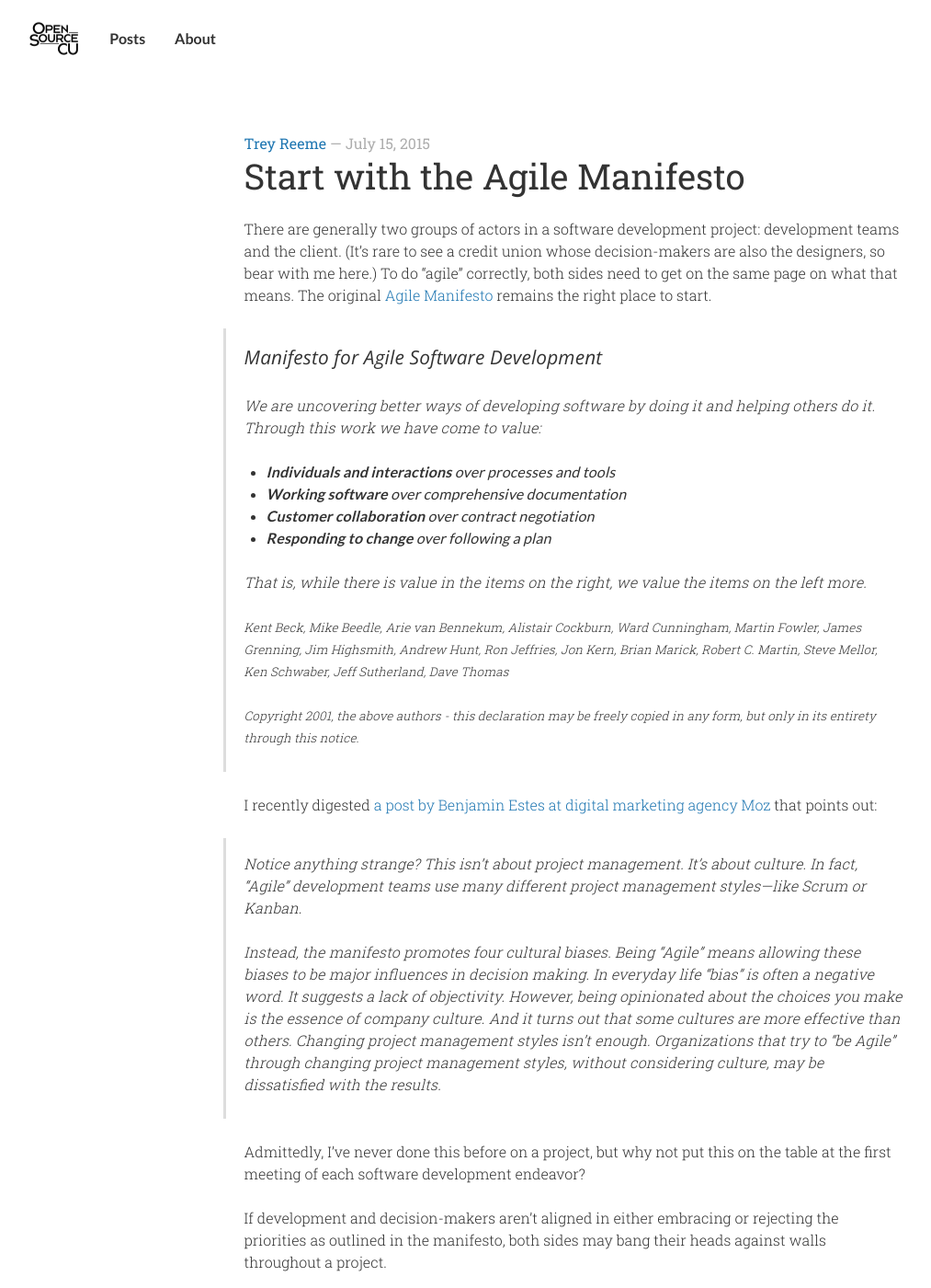
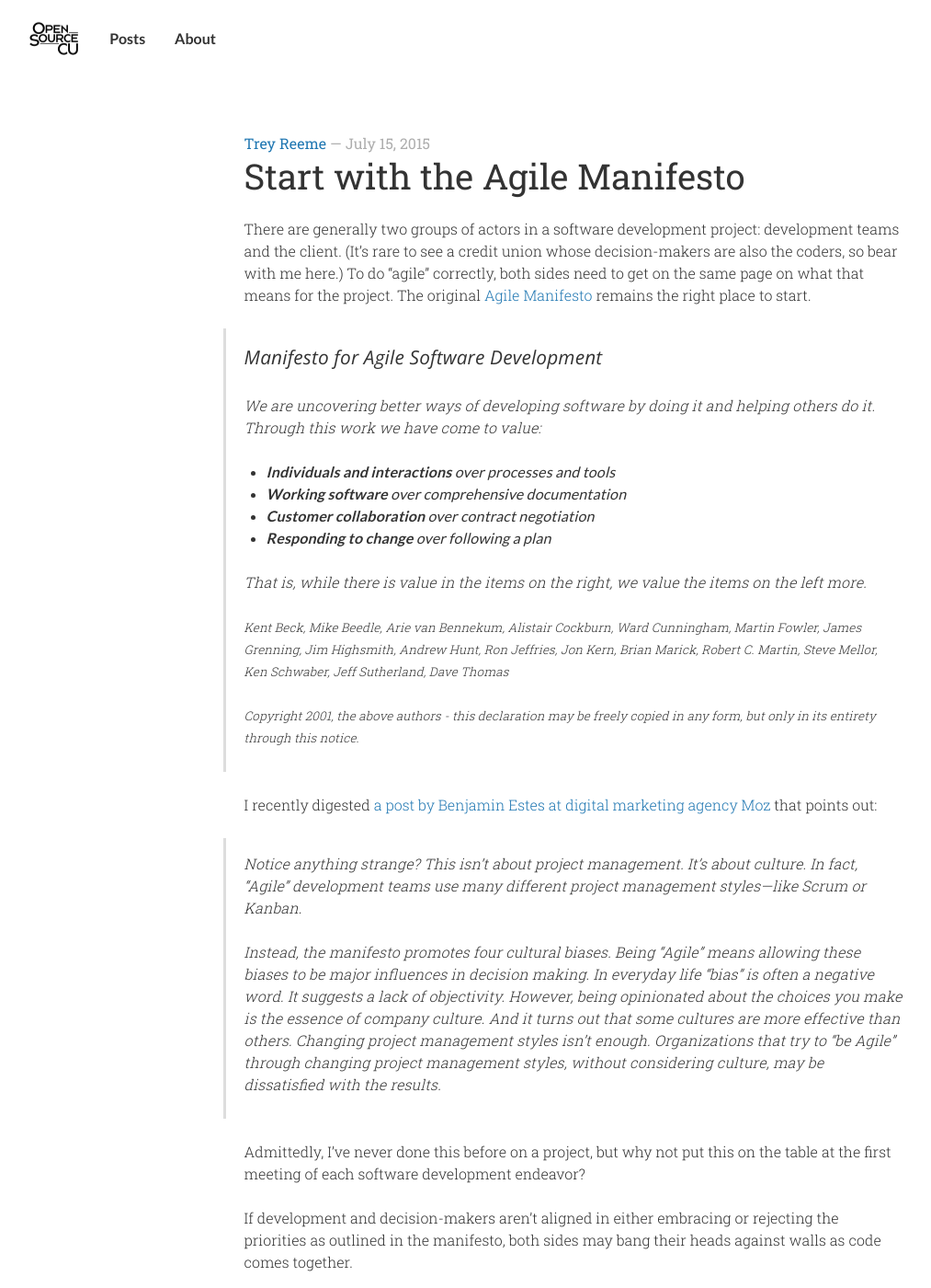
Before and after one commit to opensourcecu/opensourcecu.github.io, a Jekyll site: the page built from _posts/2015-07-15-agile.md, in a window 1280 px wide and 1400 px high. Shown: the whole window at 92% size, without its empty margins (16-1029 px from the left). Built offline with Jekyll 4.4.1, drawn with Linux system fonts in a browser that asks for light colours; nearby versions of some CDN libraries; some web fonts are replaced; comment, search, counter and statistics services are not loaded.

Commit message:
Edits to content
Clarified points in content

```diff
--- a/_posts/2015-07-15-agile.md
+++ b/_posts/2015-07-15-agile.md
@@ -12,7 +12,7 @@ author:
   image: authors/trey.png
 ---
 
-There are generally two groups of actors in a software development project: development teams and the client. (It’s rare to see a credit union whose decision-makers are also the designers, so bear with me here.)  To do “agile” correctly, both sides need to get on the same page on what that means. The original [Agile Manifesto](http://agilemanifesto.org) remains the right place to start.
+There are generally two groups of actors in a software development project: development teams and the client. (It’s rare to see a credit union whose decision-makers are also the coders, so bear with me here.)  To do “agile” correctly, both sides need to get on the same page on what that means for the project. The original [Agile Manifesto](http://agilemanifesto.org) remains the right place to start.
 
 > ## Manifesto for Agile Software Development
 > We are uncovering better ways of developing software by doing it and helping others do it. Through this work we have come to value:
@@ -37,7 +37,7 @@ I recently digested [a post by Benjamin Estes at digital marketing agency Moz](h
 
 Admittedly, I've never done this before on a project, but why not put this on the table at the first meeting of each software development endeavor?
 
-If development and decision-makers aren't aligned in either embracing or rejecting the priorities as outlined in the manifesto, both sides may bang their heads against walls throughout a project.
+If development and decision-makers aren't aligned in either embracing or rejecting the priorities as outlined in the manifesto, both sides may bang their heads against walls as code comes together.
 
 Let’s be clear about one thing. I say we should be on the same page about *embracing* or *rejecting* agile on a project. [Matt](http://www.twitter.com/trabianmatt) recently shared with me a [counterpoint article](http://m.theregister.co.uk/2015/01/08/erik_meijer_agile_is_a_cancer_we_have_to_eliminate_from_the_industry/), discussing Agile being trashed by an outspoken developer at a conference in late 2014. It’s a fun read if you get into these things. My favorite snippet (emphasis mine):
 
```
